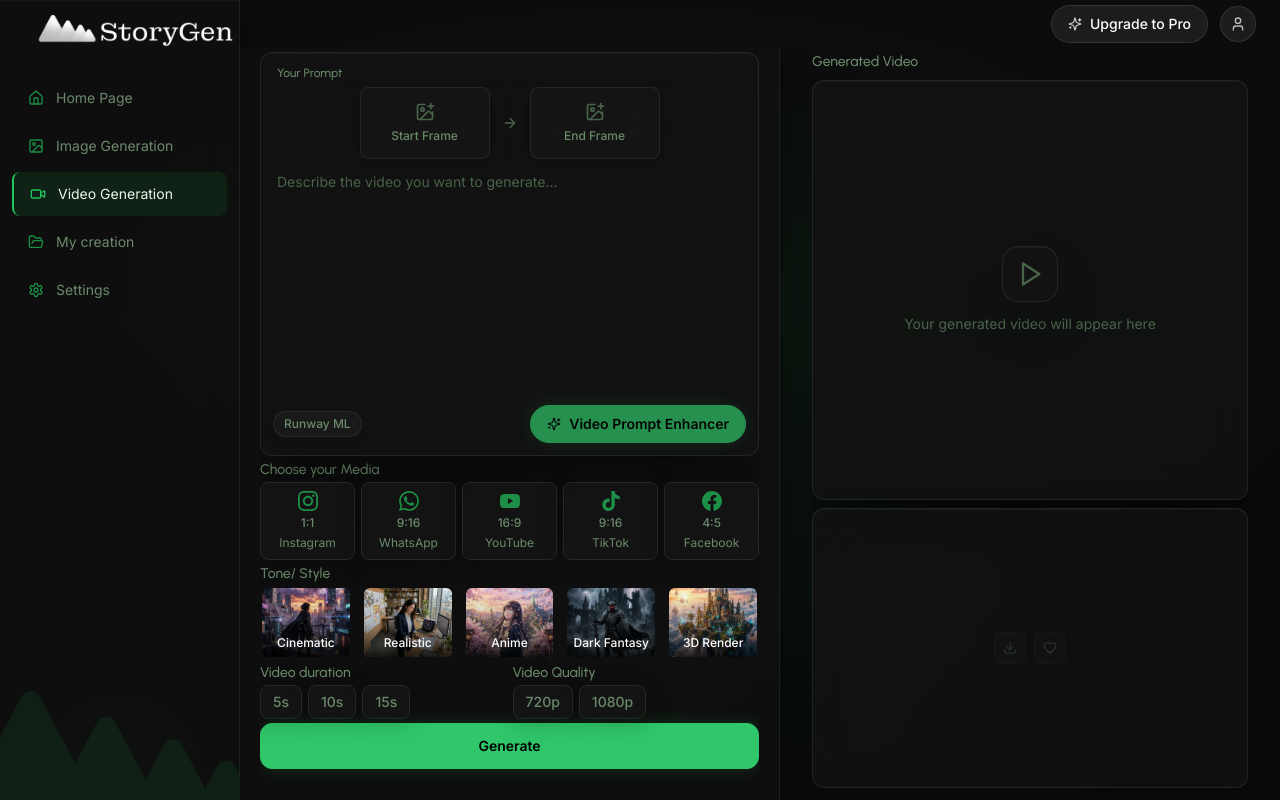
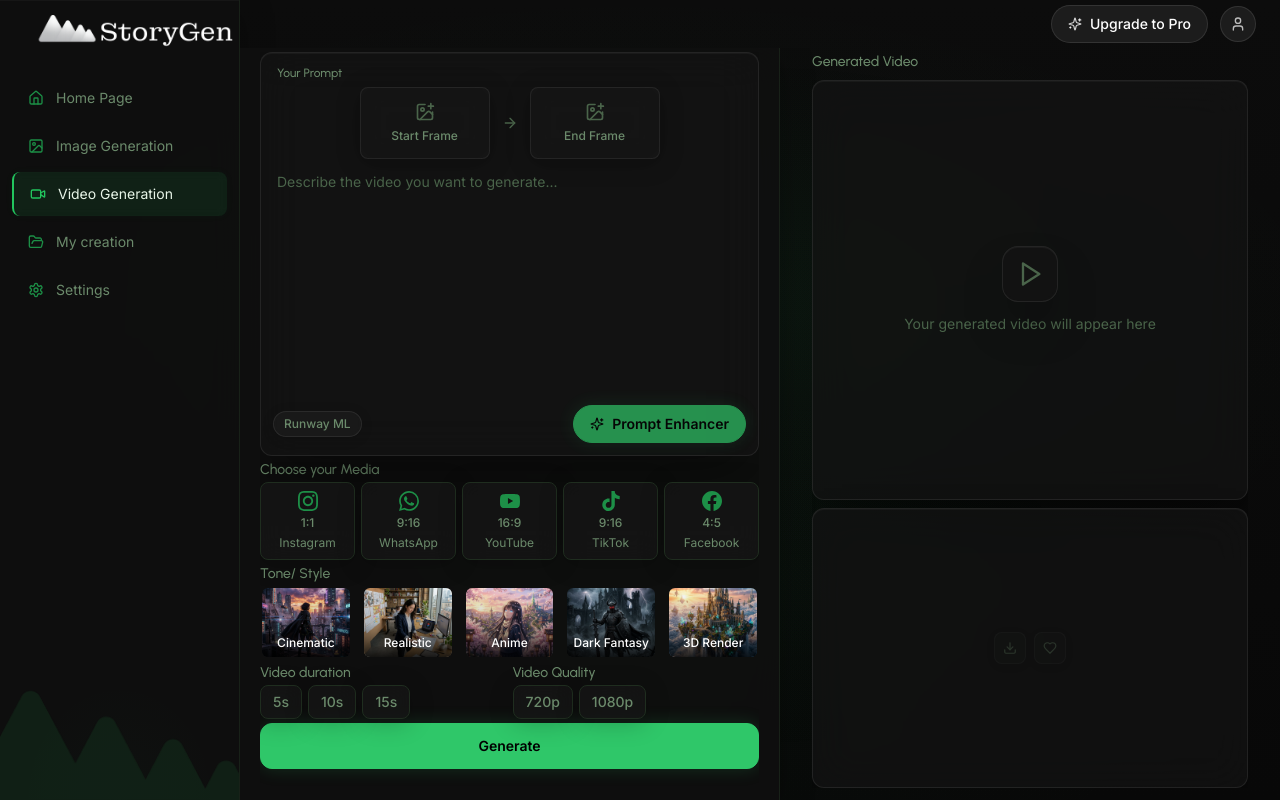
Before and after one commit to manovfx1/storygen, a Next.js app: page /video-generation in a window 1280 px wide. Built offline with nearby package versions, Linux system fonts and the light colour scheme.

Commit message:
Rename video prompt enhancer button

```diff
--- a/src/app/video-generation/page.tsx
+++ b/src/app/video-generation/page.tsx
@@ -213,7 +213,7 @@ export default function VideoGenerationPage() {
               onChange={setPrompt}
               onEnhance={handleEnhance}
               enhancing={enhancing}
-              enhanceLabel="Video Prompt Enhancer"
+              enhanceLabel="Prompt Enhancer"
               models={VIDEO_MODELS}
               selectedModel={selectedModel}
               onModelChange={(id) =>
```
